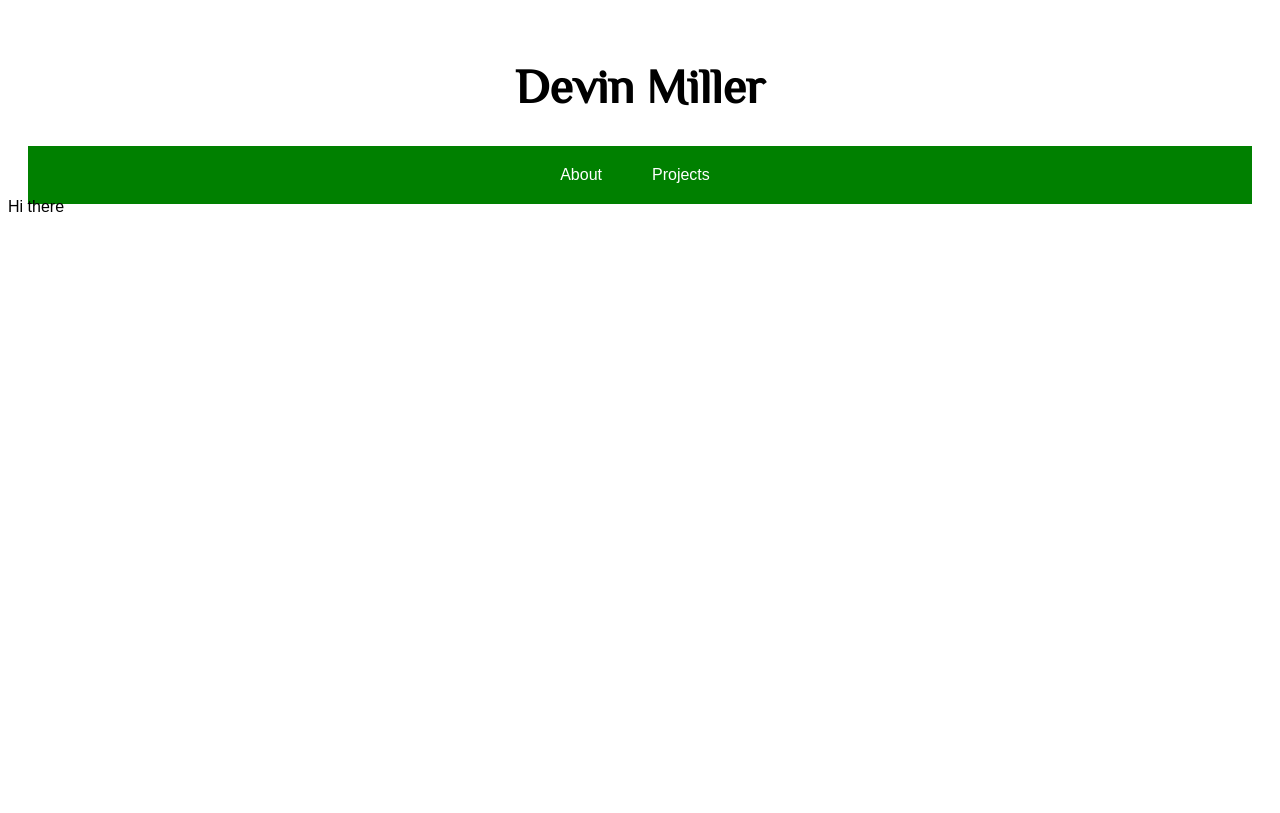
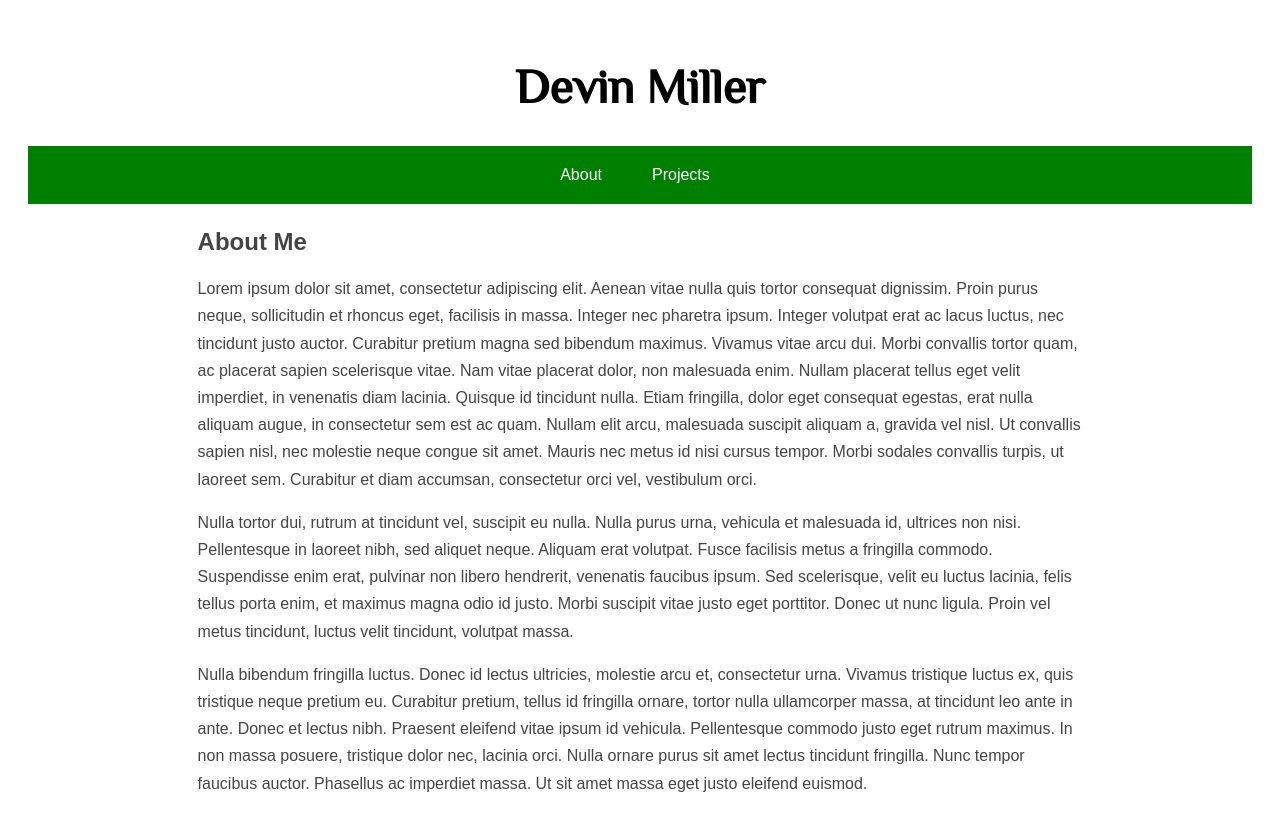
Before and after one commit to devzmiller/devin-portfolio, a React (Create React App) app: page / in a window 1280 px wide. Built offline with nearby package versions, Linux system fonts and the light colour scheme.

Commit message:
Create About component and change Content component to render it. Currently has lorem ipsum and some styling

```diff
--- a/src/App.css
+++ b/src/App.css
@@ -11,3 +11,10 @@ body {
 
 .App-intro {
   font-size: large; }
+
+section.about {
+  width: 70%;
+  margin: auto;
+  line-height: 1.7em;
+  color: #444444;
+  margin-top: 30px; }
--- a/src/App.scss
+++ b/src/App.scss
@@ -15,3 +15,11 @@ body {
 .App-intro {
   font-size: large;
 }
+
+section.about {
+  width: 70%;
+  margin: auto;
+  line-height: 1.7em;
+  color: #444444;
+  margin-top: 30px;
+}
--- a/src/Navbar.css
+++ b/src/Navbar.css
@@ -6,6 +6,7 @@ nav {
     margin: auto; }
   nav li {
     color: white;
+    cursor: pointer;
     list-style-type: none;
     display: inline-block;
     margin: 20px 50px 20px 0px; }
--- a/src/Navbar.scss
+++ b/src/Navbar.scss
@@ -7,6 +7,7 @@ nav {
   }
   li {
     color: white;
+    cursor: pointer;
     list-style-type: none;
     display: inline-block;
     margin: 20px 50px 20px 0px;
--- /dev/null
+++ b/src/components/About.js
@@ -0,0 +1,20 @@
+import React, { Component } from 'react';
+
+class About extends Component {
+  render() {
+    return (
+      <section className="about">
+        <h2>About Me</h2>
+        <p>Lorem ipsum dolor sit amet, consectetur adipiscing elit. Aenean vitae nulla quis tortor consequat dignissim. Proin purus neque, sollicitudin et rhoncus eget, facilisis in massa. Integer nec pharetra ipsum. Integer volutpat erat ac lacus luctus, nec tincidunt justo auctor. Curabitur pretium magna sed bibendum maximus. Vivamus vitae arcu dui. Morbi convallis tortor quam, ac placerat sapien scelerisque vitae. Nam vitae placerat dolor, non malesuada enim. Nullam placerat tellus eget velit imperdiet, in venenatis diam lacinia. Quisque id tincidunt nulla. Etiam fringilla, dolor eget consequat egestas, erat nulla aliquam augue, in consectetur sem est ac quam. Nullam elit arcu, malesuada suscipit aliquam a, gravida vel nisl. Ut convallis sapien nisl, nec molestie neque congue sit amet. Mauris nec metus id nisi cursus tempor. Morbi sodales convallis turpis, ut laoreet sem. Curabitur et diam accumsan, consectetur orci vel, vestibulum orci.</p>
+        <p>
+          Nulla tortor dui, rutrum at tincidunt vel, suscipit eu nulla. Nulla purus urna, vehicula et malesuada id, ultrices non nisi. Pellentesque in laoreet nibh, sed aliquet neque. Aliquam erat volutpat. Fusce facilisis metus a fringilla commodo. Suspendisse enim erat, pulvinar non libero hendrerit, venenatis faucibus ipsum. Sed scelerisque, velit eu luctus lacinia, felis tellus porta enim, et maximus magna odio id justo. Morbi suscipit vitae justo eget porttitor. Donec ut nunc ligula. Proin vel metus tincidunt, luctus velit tincidunt, volutpat massa.
+        </p>
+        <p>
+          Nulla bibendum fringilla luctus. Donec id lectus ultricies, molestie arcu et, consectetur urna. Vivamus tristique luctus ex, quis tristique neque pretium eu. Curabitur pretium, tellus id fringilla ornare, tortor nulla ullamcorper massa, at tincidunt leo ante in ante. Donec et lectus nibh. Praesent eleifend vitae ipsum id vehicula. Pellentesque commodo justo eget rutrum maximus. In non massa posuere, tristique dolor nec, lacinia orci. Nulla ornare purus sit amet lectus tincidunt fringilla. Nunc tempor faucibus auctor. Phasellus ac imperdiet massa. Ut sit amet massa eget justo eleifend euismod.
+        </p>
+      </section>
+    )
+  }
+}
+
+export default About;
--- a/src/components/Content.js
+++ b/src/components/Content.js
@@ -1,11 +1,12 @@
 import React, { Component } from 'react';
+import About from './About'
 
 class Content extends Component {
   render() {
     if (this.props.view === "about") {
       return (
         <main>
-          Hi there
+          <About />
         </main>
       )
     } else if (this.props.view === "projects") {
```
